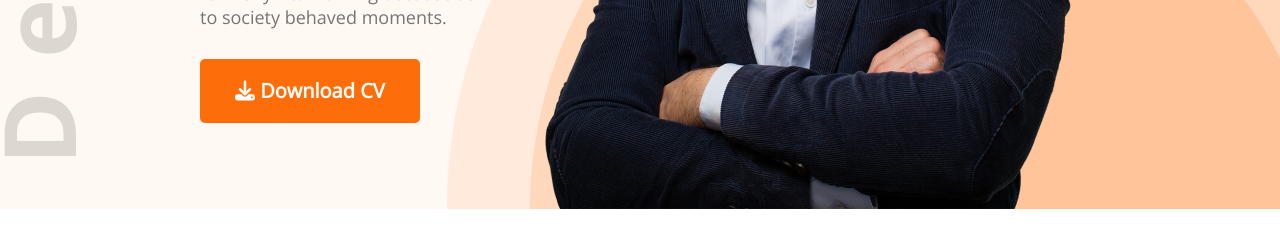
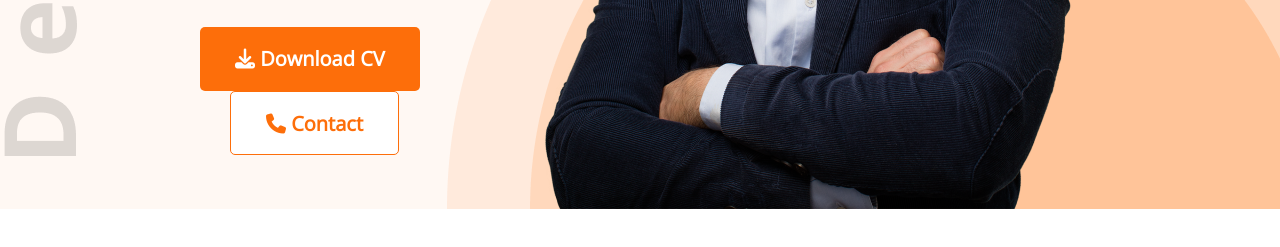
Before and after one commit to almuraduzzaman/developer-portfolio, a plain HTML site: page index.html in a window 1280 px wide. Shown: the part 659-906 px from the top of the page. Drawn offline with nearby package versions, Linux system fonts and the light colour scheme.

Commit message:
contact btn added

```diff
--- a/index.html
+++ b/index.html
@@ -32,6 +32,7 @@
                     Morning because as to society
                     behaved moments.</p>
                 <button class="btn-primary"><i class="fa-solid fa-download"></i> Download CV</button>
+                <button class="btn-contact"><i class="fa-solid fa-phone"></i> Contact</button>
             </div>
             <img src="images/hardy.png">
         </div>
--- a/styles/portfolio.css
+++ b/styles/portfolio.css
@@ -16,6 +16,19 @@
     font-size: 20px;
     border: 0;
     padding: 18px 35px;
+}
+
+.btn-contact {
+    height: 64px;
+    background: #FFFFFF;
+    border-radius: 5px;
+    color: #FD6E0A;
+    font-weight: 700;
+    font-size: 20px;
+    border: 0;
+    padding: 18px 35px;
+    border: 1px solid #FD6E0A;
+    margin-left: 30px;
 }
 
 .header {
```
